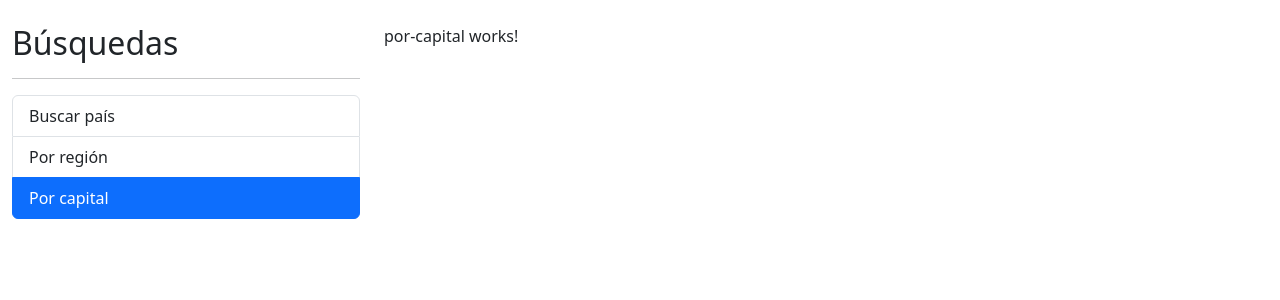
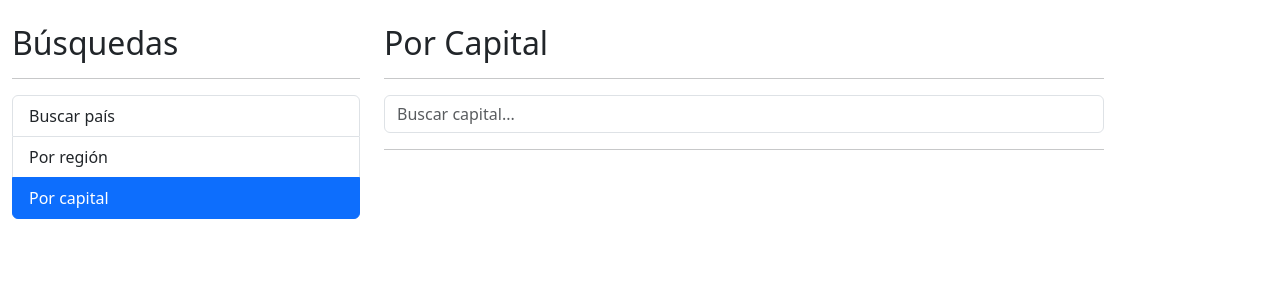
Before and after one commit to pmezquita/angular-paises, an Angular app: page /capital in a window 1280 px wide. Shown: the top 300 px of the page. Built offline with nearby package versions, Linux system fonts and the light colour scheme.

Commit message:
[ADD] Pantalla por-capital.component

```diff
--- a/src/app/pais/components/pais-input/pais-input.component.html
+++ b/src/app/pais/components/pais-input/pais-input.component.html
@@ -5,5 +5,5 @@
     class="form-control"
     [(ngModel)]="termino"
     (input)="teclaPresionada()"
-    placeholder="Buscar país...">
+    [placeholder]="placeholder">
 </form>
--- a/src/app/pais/components/pais-input/pais-input.component.ts
+++ b/src/app/pais/components/pais-input/pais-input.component.ts
@@ -1,4 +1,4 @@
-import {Component, EventEmitter, OnInit, Output} from '@angular/core';
+import {Component, EventEmitter, Input, OnInit, Output} from '@angular/core';
 import {debounceTime, Subject} from "rxjs";
 
 @Component({
@@ -10,6 +10,7 @@
 
   @Output() onEnter: EventEmitter<string> = new EventEmitter<string>();
   @Output() onDebounce: EventEmitter<string> = new EventEmitter<string>();
+  @Input() placeholder: string = 'Buscar...';
 
   debouncer: Subject<string> = new Subject<string>();
 
--- a/src/app/pais/components/pais-tabla/pais-tabla.component.html
+++ b/src/app/pais/components/pais-tabla/pais-tabla.component.html
@@ -16,7 +16,7 @@
     <td>
       <img class="small-flag" [src]="pais.flags.png" [alt]="pais.flag">
     </td>
-    <td>{{pais.name.common}}</td>
+    <td>{{pais.name.common}}, {{pais.capital.toString()}}</td>
     <td>{{pais.population | number}}</td>
     <td>
       <a [routerLink]="['/pais', pais.cca2]">Ver...</a>
--- a/src/app/pais/pages/por-capital/por-capital.component.html
+++ b/src/app/pais/pages/por-capital/por-capital.component.html
@@ -1 +1,30 @@
-<p>por-capital works!</p>
+<h2>Por Capital</h2>
+
+<hr>
+
+<div class="row">
+
+  <div class="col">
+
+    <app-pais-input
+      placeholder="Buscar capital..."
+      (onEnter)="buscar($event)">
+    </app-pais-input>
+
+  </div>
+
+</div>
+
+<hr>
+
+<div *ngIf="hayError" class="alert alert-danger">
+  No se encontró nada con el término {{termino}}
+</div>
+
+<div *ngIf="paises.length > 0" class="row">
+
+  <div class="col">
+    <app-pais-tabla [paises]="paises"></app-pais-tabla>
+  </div>
+
+</div>
--- a/src/app/pais/pages/por-capital/por-capital.component.ts
+++ b/src/app/pais/pages/por-capital/por-capital.component.ts
@@ -1,4 +1,6 @@
 import { Component } from '@angular/core';
+import {Country} from "../../interfaces/pais.interface";
+import {PaisService} from "../../services/pais.service";
 
 @Component({
   selector: 'app-por-capital',
@@ -7,5 +9,25 @@
   ]
 })
 export class PorCapitalComponent {
+  termino: string = '';
+  hayError: boolean = false;
+  paises: Country[] = [];
 
+  constructor(private paisService: PaisService) {
+  }
+
+  buscar(termino: string) {
+    this.termino = termino;
+    this.hayError = false;
+
+    this.paisService.buscarCapital(termino)
+      .subscribe({
+        next: paises => {
+          this.paises = paises
+        }, error: () => {
+          this.hayError = true;
+          this.paises = [];
+        }
+      });
+  }
 }
--- a/src/app/pais/pages/por-pais/por-pais.component.html
+++ b/src/app/pais/pages/por-pais/por-pais.component.html
@@ -6,7 +6,11 @@
 
   <div class="col">
 
-    <app-pais-input (onEnter)="buscar($event)" (onDebounce)="sugerencias($event)"></app-pais-input>
+    <app-pais-input
+      placeholder="Buscar país..."
+      (onEnter)="buscar($event)"
+      (onDebounce)="sugerencias($event)">
+    </app-pais-input>
 
   </div>
 
--- a/src/app/pais/services/pais.service.ts
+++ b/src/app/pais/services/pais.service.ts
@@ -19,4 +19,10 @@
     return this.http.get<Country[]>(url);
   }
 
+  buscarCapital(termino: string): Observable<Country[]> {
+    const url = `${this.apiUrl}/capital/${termino}`;
+
+    return this.http.get<Country[]>(url);
+  }
+
 }
```
